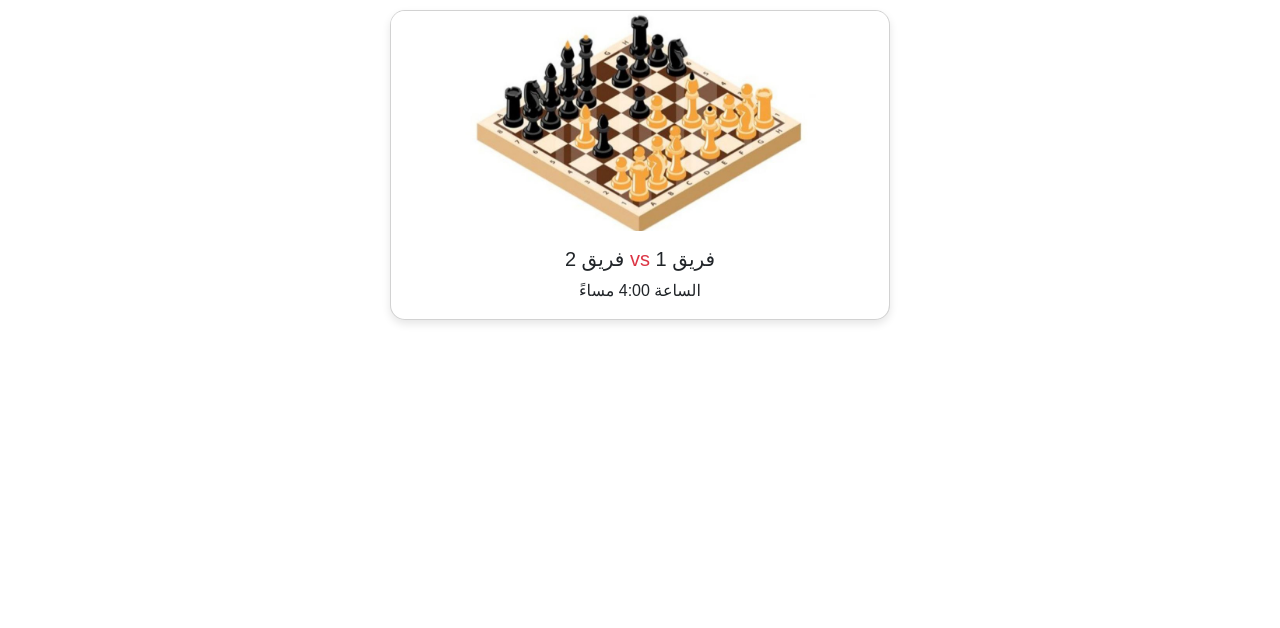
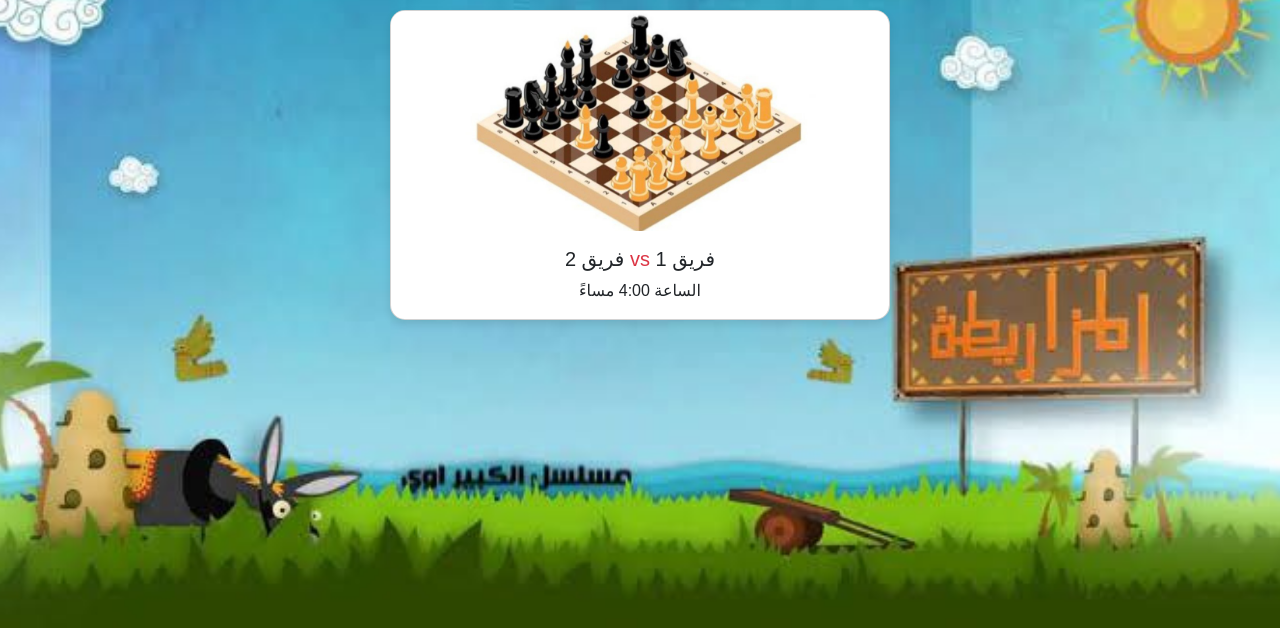
Before and after one commit to Amirmero1/Mazarita, a plain HTML site: page chess.html in a window 1280 px wide. Shown: the part 172-800 px from the top of the page. Drawn offline with nearby package versions, Linux system fonts and the light colour scheme.

Commit message:
style.css

```diff
--- a/style.css
+++ b/style.css
@@ -1,6 +1,6 @@
 body {
   font-family: 'Cairo', sans-serif;
-  background: url('images/h.jpg') no-repeat center center fixed;
+  background: url('h.jpg') no-repeat center center fixed;
   background-size: cover;
 }
 
```
